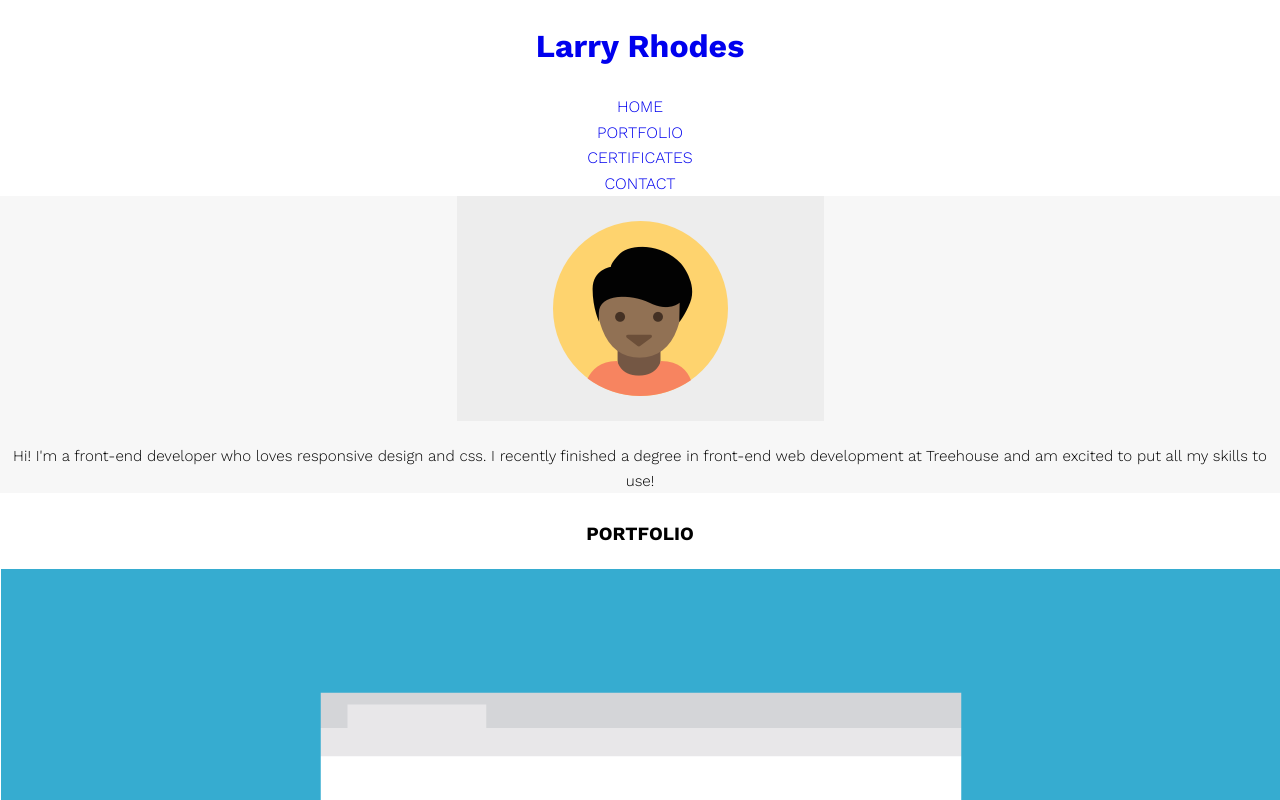
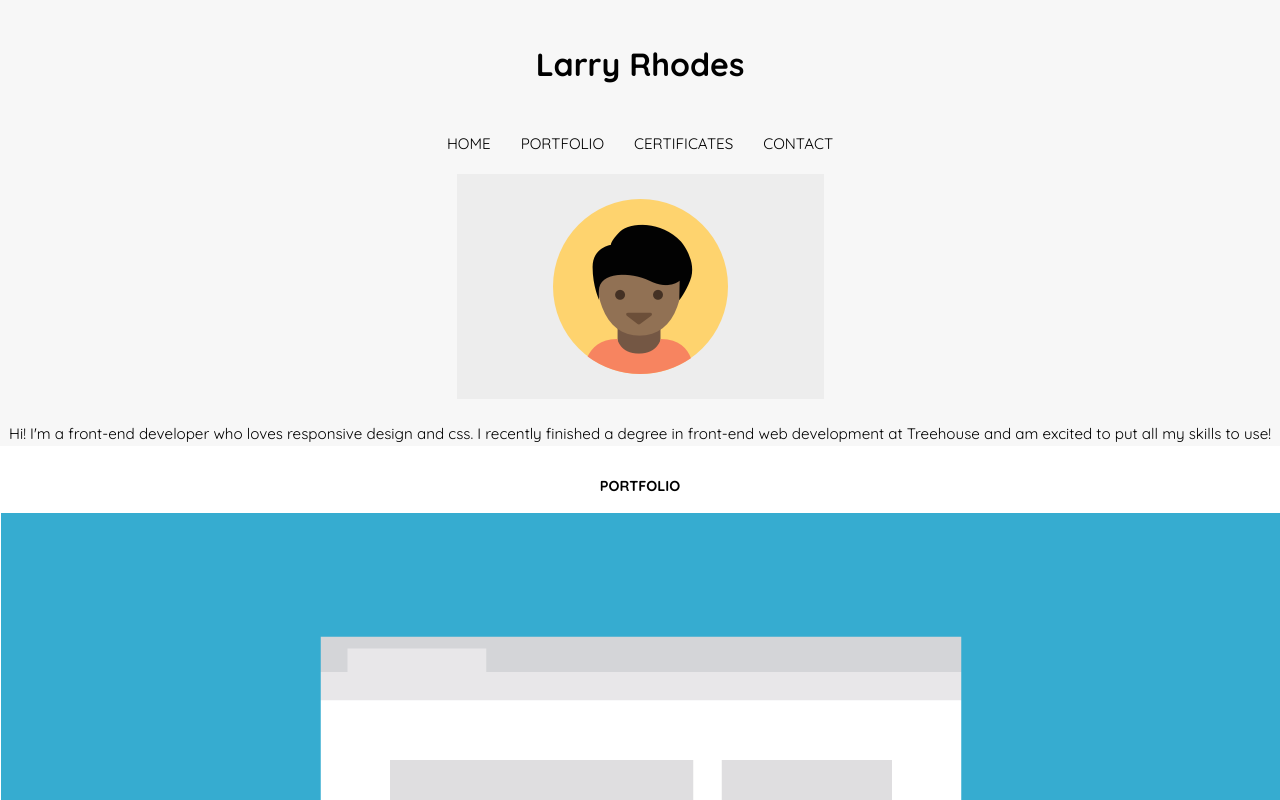
Before and after one commit to webdevotter/front-end-web-development-techdegree-project-2, a plain HTML site: page index.html in a window 1280 px wide. Shown: the top 800 px of the page. Drawn offline with nearby package versions, Linux system fonts and the light colour scheme.

Commit message:
html,css

```diff
--- a/index.html
+++ b/index.html
@@ -13,10 +13,10 @@
         <div class="container">
             <h1 class="name"><a href="#">Larry Rhodes</a></h1>
             <ul class="main-nav">
-                <li><a href="#">HOME</a></li>
-                <li><a href="#portfolio">PORTFOLIO</a></li>
-                <li><a href="#certificates">CERTIFICATES</a></li>
-                <li><a href="#contact">CONTACT</a></li>
+                <li><a href="#">home</a></li>
+                <li><a href="#portfolio">portfolio</a></li>
+                <li><a href="#certificates">certificates</a></li>
+                <li><a href="#contact">contact</a></li>
             </ul>
         </div>
     </header>
@@ -27,7 +27,7 @@
     </div>
 
     <div class="container">
-        <h3 id="portfolio"><a id="portfolio"><strong>PORTFOLIO</strong></a></h3>
+        <h3 id="portfolio"><a id="portfolio"><strong>portfolio</strong></a></h3>
 
         <img src="images/portfolio-1.png">
         <h2>Marketing Page</h2>
@@ -55,7 +55,7 @@
     </div>
 
     <div class="container">
-        <h3 id="certificates"><a id="certificates"><strong>PROFESSIONAL CERTIFICATES</strong></a></h3>
+        <h3 id="certificates"><a id="certificates"><strong>professional certificates</strong></a></h3>
 
         <img src="images/certificate-3.png">
         <h2>Google UX Design Professional Certificate</h2>
@@ -73,11 +73,11 @@
 </body>
 
 <footer class="main-footer">
-    <h3 id="contact"><a id="contact">CONTACT</a></h3>
-    <p>If you're interested in chatting or want more information about what I've been working on, I'd love to hear from you!</p>
+    <h3 id="contact"><a id="contact">contact</a></h3>
+    <p>If you're interested in chatting, or want more information about what I've been working on, I'd love to hear from you!</p>
 
-    <p>Phone +1 (573) 576-9599</p>
-    <p>Email <a href="mailto:webdevotter@gmail.com?subject=Front-End%20Developer%20Portfolio">webdevotter@gmail</a></p>
+    <p>Phone: <strong>+1 (573) 576-9599</strong></p>
+    <p>Email: <a href="mailto:webdevotter@gmail.com?subject=Front-End%20Developer%20Portfolio"><strong>webdevotter@gmail</strong></a></p>
 
     <hr>
 
--- a/styles.css
+++ b/styles.css
@@ -3,7 +3,6 @@
 }
 body {
     font-family: 'Quicksand', sans-serif;
-    font-family: 'Work Sans', sans-serif;
     line-height: 1.6;
     color: black;
     margin: 0;
@@ -14,22 +13,20 @@ ul {
     padding: 0;
     list-style: none;
 }
-a {
-    text-decoration: none;
-}
 
 p {
     font-size: .95em;
     margin-bottom: 1.8em
 }
-.main-footer {
-    background-color: #f7f7f7;
-    text-align: center;
+h2, h3, a {
+    color: black;
 }
 
-#introduction {
+a {
+    text-decoration: none;
+}
+.main-header, #introduction, .main-footer {
     background-color: #f7f7f7;
-    margin-top: 0;
 }
 
 .container {
@@ -43,3 +40,58 @@ hr {
 img {
     max-width:100%;
 }
+/*---navigation---*/
+
+.name,  {
+    font-size: 1.35em;
+    margin: 0;
+}
+.main-nav {
+    margin-top: 5px;
+}
+
+.name a,
+.main-nav a {
+    text-align: center;
+    display: block;
+    padding: 10px 15px;
+}
+.main-nav a, #portfolio, #certificates, #contact {
+    font-size: .95em;
+    color: black;
+    text-transform: uppercase;
+}
+
+.main-nav a:hover {
+    background-color: orangered;
+}
+
+/* ----CONTAINERS---- */
+
+.main-header {
+    padding: .5em 0em;
+}
+.main-footer {
+    text-align: center;
+}
+
+/* ----Media Queries---- */
+
+@media (min-width: 768px) {
+.main-header
+.main-nav     {
+    display: flex;
+    justify-content: center;
+}
+
+.main-header {
+    flex-direction: column;
+    align-items: center;
+}
+
+@media (min-width: 1024px) {
+.main-header {
+    flex-direction: row;
+    justify-content: space-between;
+}
+}
```
